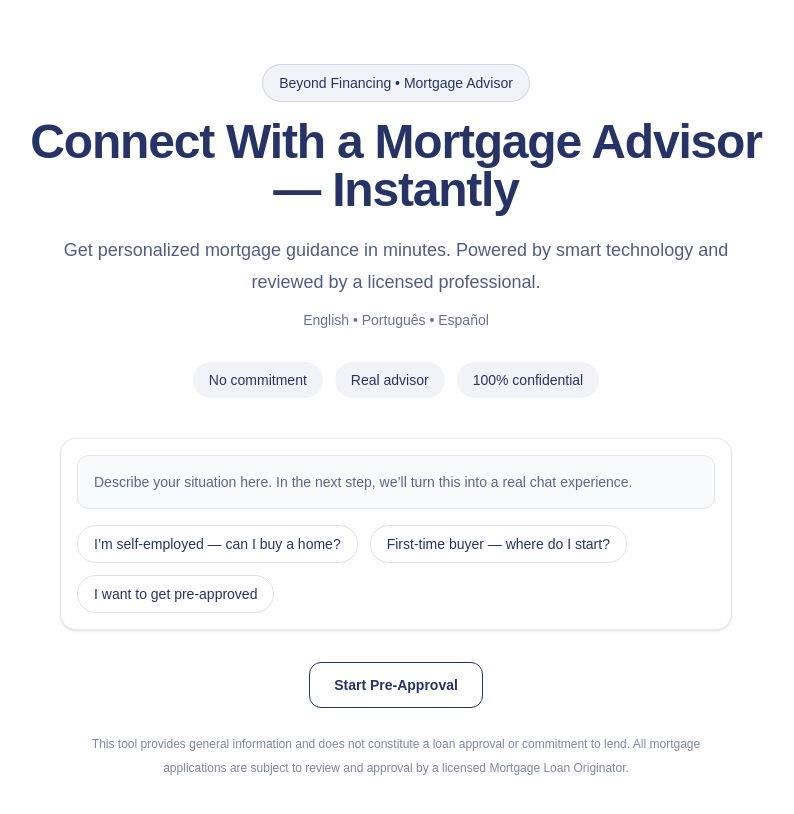
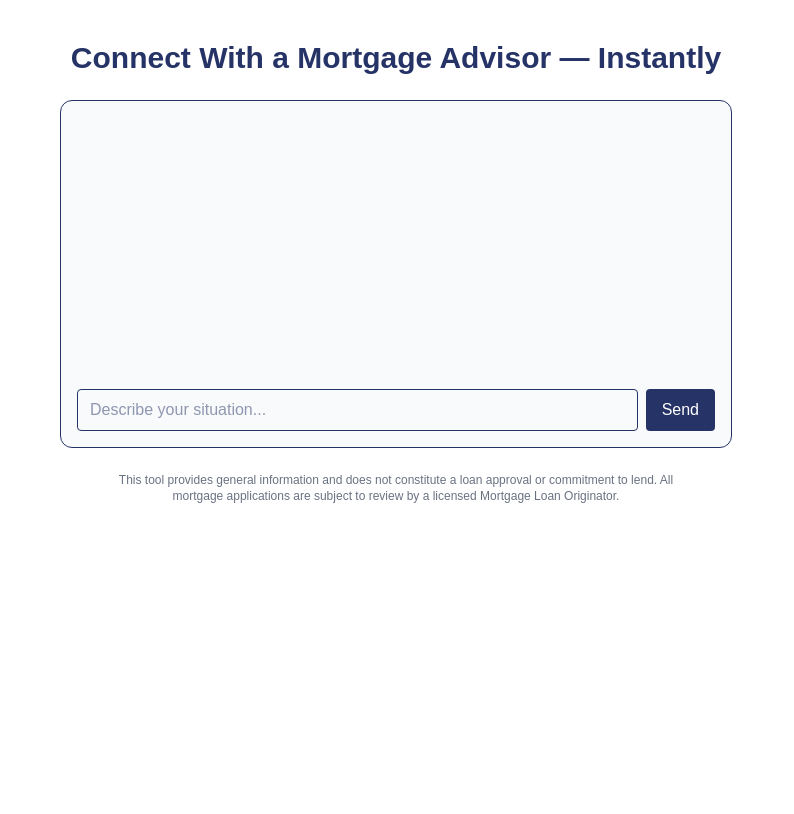
Before and after one commit to beyondfinancing/beyond-financing-advisor, a Next.js app: page / in a window 1280 px wide. Shown: the top 814 px of the page, without its empty margins (244-1038 px from the left). Built offline with nearby package versions, Linux system fonts and the light colour scheme.

Commit message:
Update page.tsx

```diff
--- a/app/page.tsx
+++ b/app/page.tsx
@@ -1,60 +1,69 @@
+'use client'
+
+import { useState } from 'react'
+
 export default function Home() {
+  const [input, setInput] = useState('')
+  const [messages, setMessages] = useState<{ role: string; content: string }[]>([])
+
+  const handleSend = async () => {
+    if (!input.trim()) return
+
+    const userMessage = { role: 'user', content: input }
+    setMessages((prev) => [...prev, userMessage])
+    setInput('')
+
+    // Temporary fake AI response (next step we connect OpenAI)
+    setTimeout(() => {
+      const aiMessage = {
+        role: 'assistant',
+        content: 'Thanks for sharing. Let me ask you a couple quick questions so I can guide you properly.',
+      }
+      setMessages((prev) => [...prev, aiMessage])
+    }, 500)
+  }
+
   return (
-    <main className="min-h-screen bg-white text-[#263366]">
-      <section className="mx-auto flex min-h-screen w-full max-w-4xl flex-col items-center justify-center px-6 py-16 text-center">
-        <div className="mb-4 inline-flex items-center rounded-full border border-[#263366]/15 bg-[#F1F3F8] px-4 py-2 text-sm font-medium text-[#263366]">
-          Beyond Financing • Mortgage Advisor
-        </div>
-
-        <h1 className="max-w-3xl text-4xl font-bold tracking-tight sm:text-5xl">
+    <main className="min-h-screen bg-white text-[#263366] flex flex-col items-center px-4 py-10">
+      <h1 className="text-3xl font-bold text-center">
         Connect With a Mortgage Advisor — Instantly
       </h1>
 
-        <p className="mt-5 max-w-2xl text-lg leading-8 text-[#263366]/80">
-          Get personalized mortgage guidance in minutes. Powered by smart technology and reviewed by a licensed professional.
-        </p>
-
-        <p className="mt-3 text-sm text-[#263366]/70">
-          English • Português • Español
-        </p>
-
-        <div className="mt-8 flex flex-wrap items-center justify-center gap-3 text-sm">
-          <span className="rounded-full bg-[#F1F3F8] px-4 py-2">No commitment</span>
-          <span className="rounded-full bg-[#F1F3F8] px-4 py-2">Real advisor</span>
-          <span className="rounded-full bg-[#F1F3F8] px-4 py-2">100% confidential</span>
+      <div className="mt-6 w-full max-w-2xl border rounded-xl p-4 bg-gray-50">
+        <div className="h-64 overflow-y-auto mb-4 space-y-2">
+          {messages.map((msg, index) => (
+            <div
+              key={index}
+              className={`p-2 rounded ${
+                msg.role === 'user'
+                  ? 'bg-blue-100 text-right'
+                  : 'bg-gray-200 text-left'
+              }`}
+            >
+              {msg.content}
+            </div>
+          ))}
         </div>
 
-        <div className="mt-10 w-full max-w-2xl rounded-2xl border border-[#263366]/10 bg-white p-4 shadow-sm">
-          <div className="rounded-xl border border-[#263366]/10 bg-[#F8FAFC] p-4 text-left text-sm text-[#263366]/75">
-            Describe your situation here. In the next step, we’ll turn this into a real chat experience.
-          </div>
-
-          <div className="mt-4 flex flex-wrap gap-3">
-            <button className="rounded-full border border-[#263366]/15 px-4 py-2 text-sm hover:bg-[#F1F3F8]">
-              I’m self-employed — can I buy a home?
-            </button>
-            <button className="rounded-full border border-[#263366]/15 px-4 py-2 text-sm hover:bg-[#F1F3F8]">
-              First-time buyer — where do I start?
-            </button>
-            <button className="rounded-full border border-[#263366]/15 px-4 py-2 text-sm hover:bg-[#F1F3F8]">
-              I want to get pre-approved
+        <div className="flex gap-2">
+          <input
+            value={input}
+            onChange={(e) => setInput(e.target.value)}
+            placeholder="Describe your situation..."
+            className="flex-1 border rounded px-3 py-2"
+          />
+          <button
+            onClick={handleSend}
+            className="bg-[#263366] text-white px-4 py-2 rounded"
+          >
+            Send
           </button>
         </div>
       </div>
 
-        <div className="mt-8">
-          <a
-            href="#"
-            className="inline-flex rounded-xl border border-[#263366] px-6 py-3 text-sm font-semibold text-[#263366] transition hover:bg-[#263366] hover:text-white"
-          >
-            Start Pre-Approval
-          </a>
-        </div>
-
-        <p className="mt-6 max-w-2xl text-xs leading-6 text-[#263366]/60">
-          This tool provides general information and does not constitute a loan approval or commitment to lend. All mortgage applications are subject to review and approval by a licensed Mortgage Loan Originator.
+      <p className="mt-6 text-xs text-center text-gray-500 max-w-xl">
+        This tool provides general information and does not constitute a loan approval or commitment to lend. All mortgage applications are subject to review by a licensed Mortgage Loan Originator.
       </p>
-      </section>
     </main>
-  );
+  )
 }
```
Lines whose indentation alone changed are shown as unchanged.
